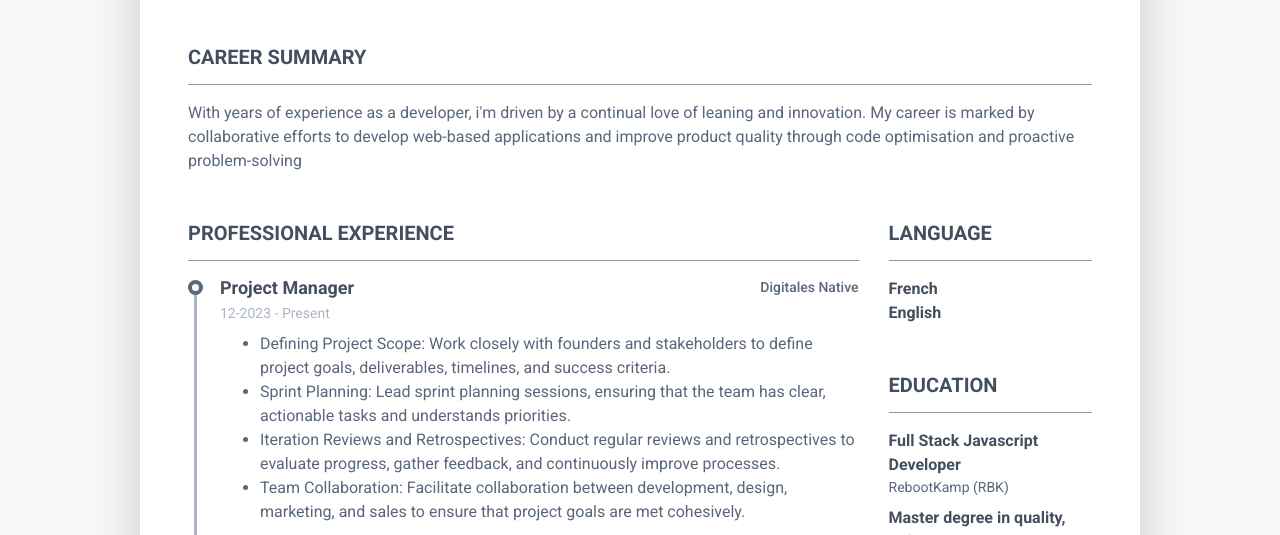
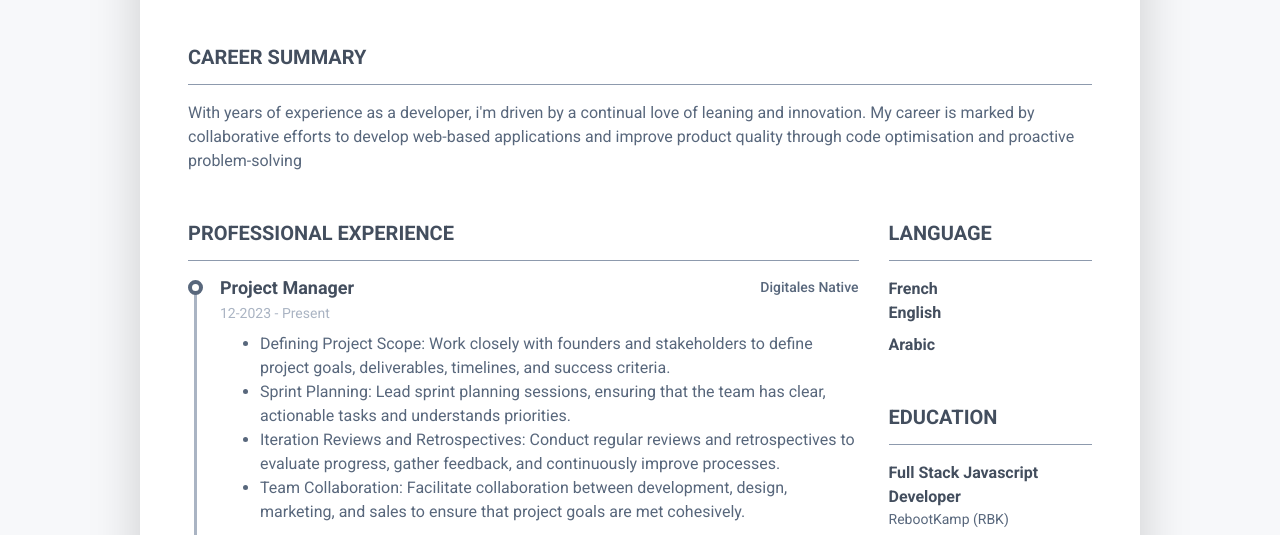
Before and after one commit to Dhiabenhassine/cv-Dhia-Ben-Hassine, a plain HTML site: page index.html in a window 1280 px wide. Shown: the part 253-788 px from the top of the page. Drawn offline with Linux system fonts and the light colour scheme.

Commit message:
version 0.1.0

```diff
--- a/index.html
+++ b/index.html
@@ -281,6 +281,9 @@
 									<li class="mb-2">
 										<span class="resume-lang-name font-weight-bold">English</span>
 									</li>
+									<li class="mb-2">
+										<span class="resume-lang-name font-weight-bold">Arabic</span>
+									</li>
 								</ul>
 							</div>
 						</section>
```
